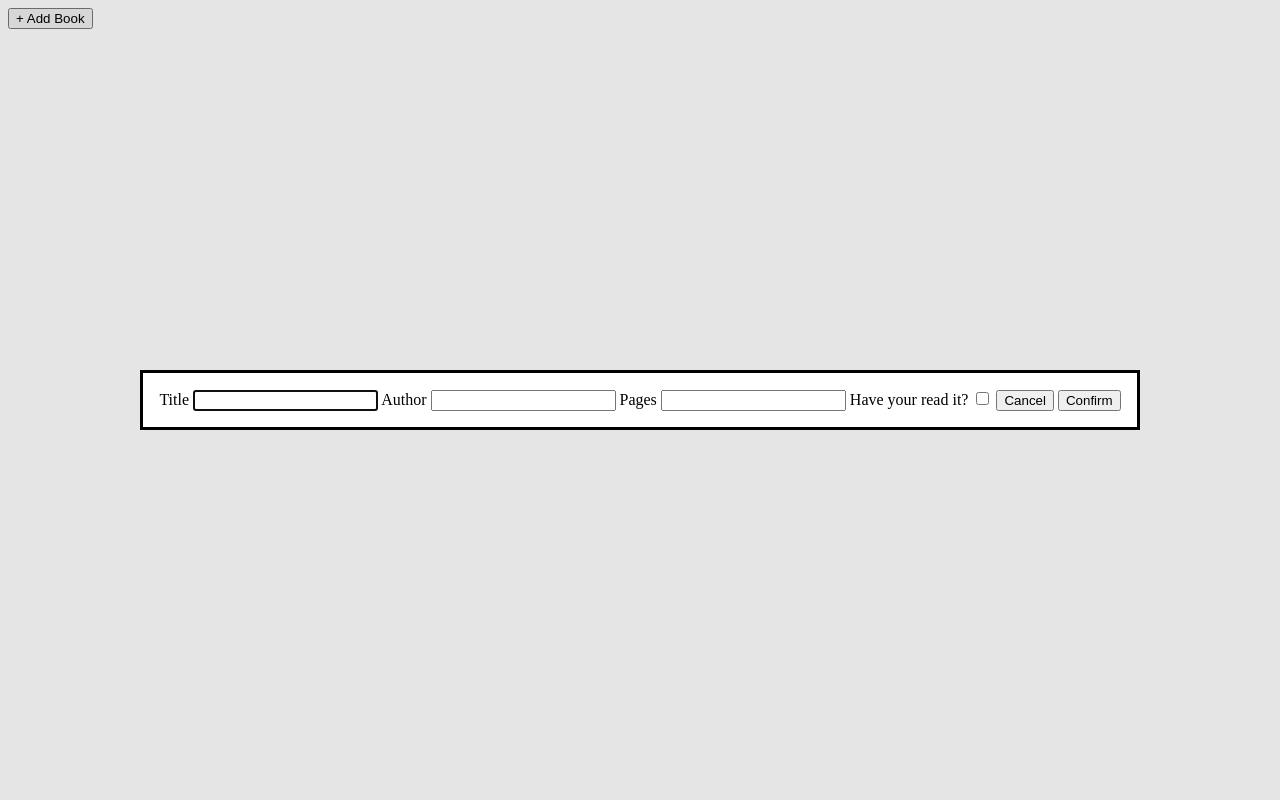
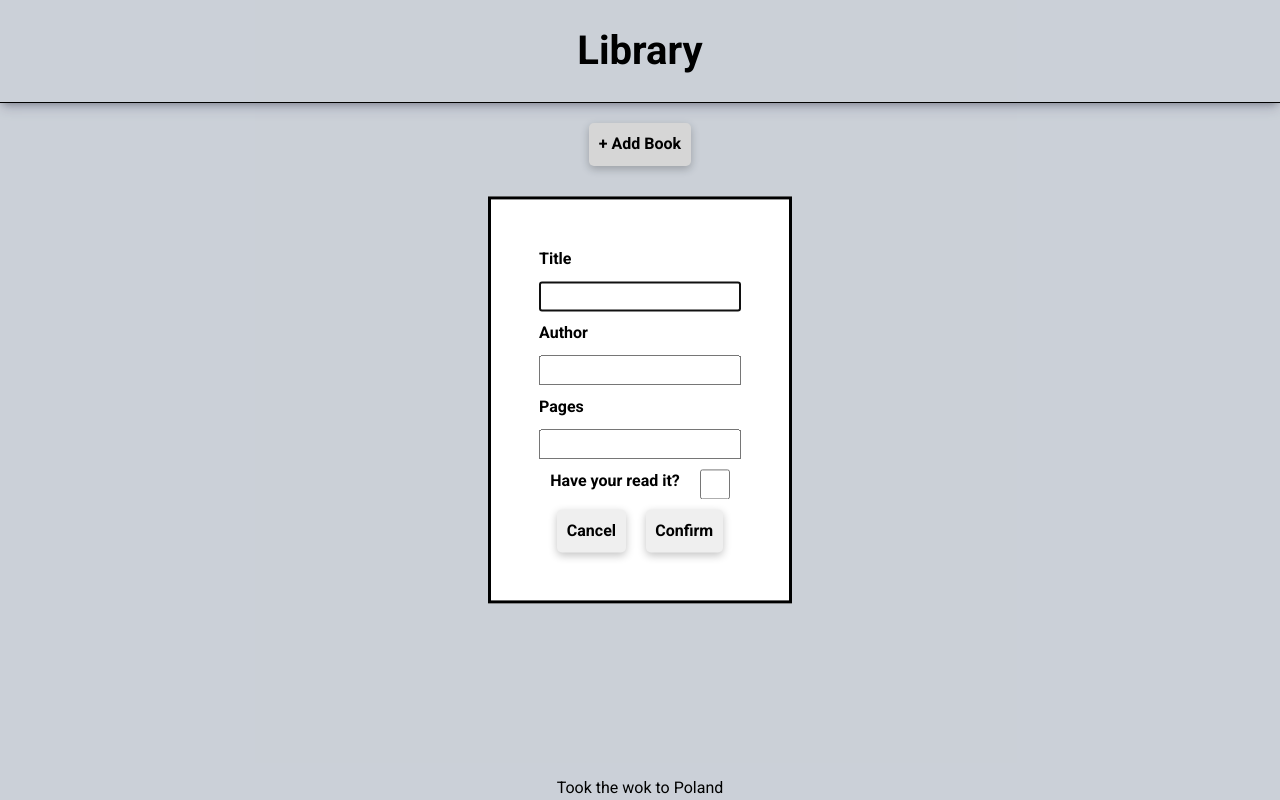
Before and after one commit to SillyWili/Library-odin-js, a plain HTML site: page index.html in a window 1280 px wide. Both pictures are taken after a click on the button "+ Add Book". Drawn offline with Linux system fonts and the light colour scheme.

Commit message:
Add: style to the library

```diff
--- a/index.html
+++ b/index.html
@@ -8,12 +8,14 @@
     <title>Library</title>
   </head>
   <body>
-    <header></header>
+    <section>
+      <header><h1>Library</h1></header>
       <main>
         <button id="addBook">+ Add Book</button>
         <div id="books-container"></div>
       </main>
-    <footer></footer>
+      <footer><p>Took the wok to Poland</p></footer>
+    </section>
     <dialog>
       <form>
         <label for="book-name">Title</label>
@@ -28,10 +30,14 @@
           min="0"
           required
         />
+        <div class="formCheckbox">
           <label for="book-read">Have your read it?</label>
           <input type="checkbox" name="bookRead" id="book-read" />
+        </div>
+        <div class="formBtn">
           <button id="closeBtn" formmethod="dialog">Cancel</button>
           <button id="confirmBtn" type="submit">Confirm</button>
+        </div>
       </form>
     </dialog>
   </body>
--- a/style.css
+++ b/style.css
@@ -0,0 +1,185 @@
+@import url("https://fonts.googleapis.com/css2?family=Open+Sans:ital,wght@0,300..800;1,300..800&family=Roboto:ital,wght@0,100;0,300;0,400;0,500;0,700;0,900;1,100;1,300;1,400;1,500;1,700;1,900&display=swap");
+
+:root {
+  --system-ui: Roboto, "Segoe UI", Helvetica, Arial, sans-serif,
+    "Apple Color Emoji", "Segoe UI Emoji", "Segoe UI Symbol";
+  --background-color: #e2e8f0;
+  --button-hover: #64748b;
+  --remove-button: #991b1b;
+  --read-button: #155e75;
+  --confirm-button: #166534;
+  --off-white-button: #f0f0f0;
+}
+
+*,
+*::before,
+*::after {
+  box-sizing: border-box;
+}
+* {
+  margin: 0;
+  line-height: calc(1em + 0.5rem);
+}
+body {
+  -webkit-font-smoothing: antialiased;
+  font-family: var(--system-ui);
+  background-color: var(--background-color);
+}
+img,
+picture,
+video,
+canvas,
+svg {
+  display: block;
+  max-width: 100%;
+}
+input,
+button,
+textarea,
+select {
+  font: inherit;
+}
+p,
+h1,
+h2,
+h3,
+h4,
+h5,
+h6 {
+  overflow-wrap: break-word;
+}
+p {
+  text-wrap: pretty;
+}
+h1,
+h2,
+h3,
+h4,
+h5,
+h6 {
+  text-wrap: balance;
+}
+
+section {
+  display: grid;
+  grid-template-rows: 0.5fr 3fr 0.4fr;
+  width: 100vw;
+  height: 100vh;
+}
+
+/* Header style */
+header {
+  display: flex;
+  justify-content: center;
+  border-bottom: solid 1px;
+  box-shadow: rgba(50, 50, 93, 0.25) 0px 6px 12px -2px,
+    rgba(0, 0, 0, 0.3) 0px 3px 7px -3px;
+  align-items: center;
+}
+
+header h1 {
+  font-size: 2.5em;
+}
+
+/* Main style */
+main {
+  display: flex;
+  flex-direction: column;
+  margin-top: 20px;
+}
+
+main button,
+.formBtn button {
+  max-width: 200px;
+  border-radius: 5px;
+  padding: 0.6em;
+  align-self: center;
+  box-shadow: rgba(0, 0, 0, 0.24) 0px 3px 8px;
+  border: var(--background-color);
+  font-weight: bold;
+}
+
+main > button:hover {
+  background-color: var(--button-hover);
+  color: var(--off-white-button);
+}
+
+#books-container {
+  display: grid;
+  grid-template-columns: repeat(3, 1fr);
+  gap: 20px;
+  margin: 20px;
+}
+
+.book {
+  border-radius: 20px;
+  padding: 1em;
+  display: grid;
+  grid-template-columns: repeat(2, 0.5fr);
+  grid-template-rows: repeat(4, 1fr);
+  background-color: #cbd5e1;
+}
+
+.book h2,
+.book h3,
+.book p {
+  grid-column: 1 /3;
+  justify-self: center;
+}
+
+button.remove:hover {
+  background-color: var(--remove-button);
+  color: var(--off-white-button);
+}
+
+button.read:hover {
+  background-color: var(--read-button);
+  color: var(--off-white-button);
+}
+
+/* Footer style */
+footer {
+  display: flex;
+  justify-content: center;
+  align-items: flex-end;
+}
+
+/* Dia{log style  */
+dialog {
+  position: fixed;
+  left: 50%;
+  top: 50%;
+  transform: translate(-50%, -50%);
+  margin: 0;
+}
+
+form {
+  padding: 2em;
+  display: flex;
+  flex-direction: column;
+  gap: 10px;
+  font-weight: bold;
+}
+
+.formBtn,
+.formCheckbox {
+  display: flex;
+  gap: 20px;
+  justify-content: center;
+}
+
+input[type="checkbox"] {
+  width: 30px;
+  height: 30px;
+  align-self: center;
+}
+
+button#closeBtn:hover {
+  background-color: var(--remove-button);
+  color: var(--off-white-button);
+}
+
+button#confirmBtn:hover {
+  background-color: var(--confirm-button);
+  color: var(--off-white-button);
+}
```
Lines whose indentation alone changed are shown as unchanged.
